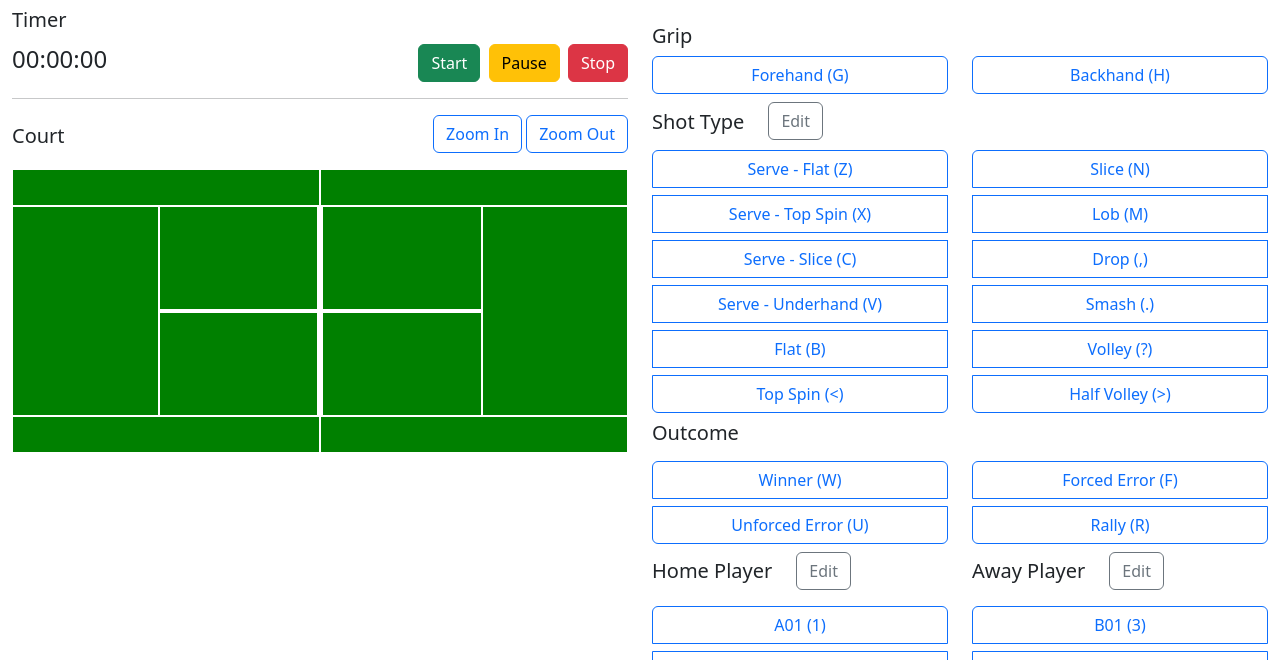
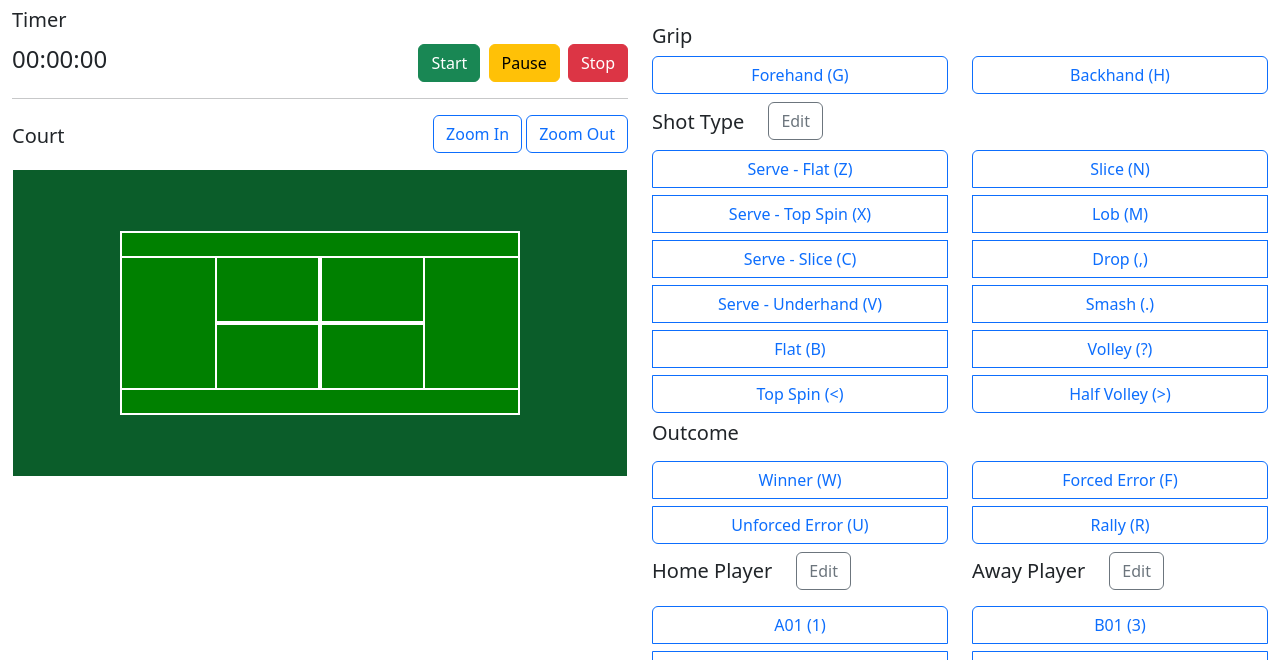
Before and after one commit to indicium15/event-tracker, a Flask app: page /tennis/ in a window 1280 px wide. Shown: the part 56-716 px from the top of the page. Run offline with Flask 3, Linux system fonts and the light colour scheme; some libraries are stand-ins or nearby versions.

Commit message:
Fix report and CSV endpoint calling in js file, fix plotting in tennis backend

```diff
--- a/floorball/routes.py
+++ b/floorball/routes.py
@@ -78,8 +78,7 @@ def download_csv():
         "y",
         "x2",
         "y2",
-        "xG",
-        "xSave",
+        # xG and xSave removed for floorball
     ]
     writer = csv.DictWriter(proxy, fieldnames=fieldnames)
 
--- a/football/templates/football_index.html
+++ b/football/templates/football_index.html
@@ -469,7 +469,7 @@
               A14 (R)
             </button>
             <button id="homePlayerButton15" class="btn btn-outline-primary player-button"
-              onclick="setPlayer(this, 15);">
+              onclick="setPlayer('home', 15);">
               A15 (T)
             </button>
             <button id="homePlayerButton16" class="btn btn-outline-primary player-button"
--- a/tennis/routes.py
+++ b/tennis/routes.py
@@ -11,6 +11,14 @@ import matplotlib.pyplot as plt
 from matplotlib.patches import Rectangle
 from reportlab.pdfbase.pdfmetrics import stringWidth
 plt.switch_backend("Agg")
+
+# Dimensions in METERS (match your JS: COURT 23.77m x 10.97m)
+COURT_LEN_M = 23.77
+COURT_WID_M = 10.97
+
+# Run-off each side (meters) – baseline direction (length) and sideline direction (width)
+RUNOFF_LEN_M = 6.40  # behind each baseline
+RUNOFF_WID_M = 3.66  # beyond each sideline
 
 bp = Blueprint(
     "tennis",
@@ -109,77 +117,97 @@ def download_pdf():
         headers={"Content-Disposition": "attachment; filename=report.pdf"},
     )
 
-def draw_tennis_court(ax, length=23.77, width=10.97, singles_margin=1.37, service_box_len=6.40, service_box_height=4.11):
-    half_len = length / 2
-    half_wid = width / 2
-    singles_half_wid = (width - 2 * singles_margin) / 2
+def draw_tennis_court(
+    ax,
+    length=COURT_LEN_M,
+    width=COURT_WID_M,
+    runoff_len=RUNOFF_LEN_M,
+    runoff_wid=RUNOFF_WID_M,
+    singles_margin=1.37,
+    service_box_len=6.40,
+    service_box_height=4.11,
+):
+    """
+    Draw full play surface (court + run-off) with the court rendered inside.
+    Coordinates are centered at (0,0), x along length (baseline-to-baseline),
+    y along width (sideline-to-sideline) – same as your JS.
+    """
+    # Half sizes
+    half_len = length / 2.0         # court half-length
+    half_wid = width / 2.0          # court half-width
+    surf_half_len = half_len + runoff_len   # surface half-length
+    surf_half_wid = half_wid + runoff_wid   # surface half-width
 
-    ax.set_xlim(-half_len, half_len)
-    ax.set_ylim(-half_wid, half_wid)
+    # Singles half-width (distance from centerline to singles sideline)
+    singles_half_wid = (width - 2.0 * singles_margin) / 2.0
+
+    # Axes span the **full surface**
+    ax.set_xlim(-surf_half_len, surf_half_len)
+    ax.set_ylim(-surf_half_wid, surf_half_wid)
     ax.set_aspect("equal")
 
-    # ✅ 1. Green background
-    background = Rectangle((-half_len, -half_wid), length, width,
-                           facecolor="green", edgecolor="none", zorder=0)
-    ax.add_patch(background)
+    # 1) Out-of-court background (dark green)
+    surface = Rectangle(
+        (-surf_half_len, -surf_half_wid),
+        2*surf_half_len,
+        2*surf_half_wid,
+        facecolor="#0b5d2a",
+        edgecolor="none",
+        zorder=0,
+    )
+    ax.add_patch(surface)
 
-    # ✅ 2. Outer court boundary
-    court = Rectangle((-half_len, -half_wid), length, width,
-                      linewidth=2, edgecolor="white", facecolor="none", zorder=1)
+    # 2) Court rectangle (lighter green) + white border (doubles lines/baselines)
+    court = Rectangle(
+        (-half_len, -half_wid),
+        2*half_len,
+        2*half_wid,
+        facecolor="#008000",
+        edgecolor="white",
+        linewidth=2,
+        zorder=1,
+    )
     ax.add_patch(court)
 
-    # Singles sidelines
-    ax.plot([-half_len, half_len], [singles_half_wid, singles_half_wid], color="white", lw=2, zorder=2)
+    # 3) Net (vertical line at x=0)
+    ax.plot([0, 0], [-half_wid, half_wid], color="white", lw=2, zorder=2)
+
+    # 4) Singles sidelines (horizontal lines at ±singles_half_wid)
+    ax.plot([-half_len, half_len], [singles_half_wid,  singles_half_wid],  color="white", lw=2, zorder=2)
     ax.plot([-half_len, half_len], [-singles_half_wid, -singles_half_wid], color="white", lw=2, zorder=2)
 
-    # Baselines
+    # 5) Baselines (vertical lines at ±half_len)
     ax.plot([-half_len, -half_len], [-half_wid, half_wid], color="white", lw=2, zorder=2)
-    ax.plot([half_len, half_len], [-half_wid, half_wid], color="white", lw=2, zorder=2)
+    ax.plot([ half_len,  half_len], [-half_wid, half_wid], color="white", lw=2, zorder=2)
 
-    # Net line
-    ax.plot([0, 0], [-half_wid, half_wid], color="white", lw=2, zorder=2)
+    # 6) Center service line (vertical) drawn only across service-box height
+    ax.plot([0, 0], [-service_box_height/2.0, service_box_height/2.0], color="white", lw=2, zorder=2)
 
-    # Center service line
-    ax.plot([0, 0], [-service_box_height / 2, service_box_height / 2], color="white", lw=2, zorder=2)
-
-    # Service boxes (now starting from singles sideline inward)
-    for direction in (1, -1):
-        if direction == 1:
-            # top service box: from net → up to singles line
-            y0 = 0
-        else:
-            # bottom service box: from bottom singles line → up to the net
-            y0 = -singles_half_wid
-
-        h = singles_half_wid  # always positive
-
-        # left half of the court
+    # 7) Service boxes (net → service line on each half, bounded by singles lines)
+    # Left half (x in [-service_box_len, 0]), right half (x in [0, service_box_len])
+    # Top half (y in [0, +singles_half_wid]), bottom half (y in [-singles_half_wid, 0])
+    for y0 in (0, -singles_half_wid):
+        h = singles_half_wid
+        # left service box
         ax.add_patch(Rectangle(
             (-service_box_len, y0),
-            service_box_len,       # positive width
-            h,                     # positive height
-            linewidth=2,
-            edgecolor="white",
-            facecolor="none",
-            zorder=2
+            service_box_len, h,
+            linewidth=2, edgecolor="white", facecolor="none", zorder=2
         ))
-        # right half
+        # right service box
         ax.add_patch(Rectangle(
             (0, y0),
-            service_box_len,
-            h,
-            linewidth=2,
-            edgecolor="white",
-            facecolor="none",
-            zorder=2
+            service_box_len, h,
+            linewidth=2, edgecolor="white", facecolor="none", zorder=2
         ))
 
-    ax.set_xticks([])
-    ax.set_yticks([])
+    # Clean axis
+    ax.set_xticks([]); ax.set_yticks([])
     for spine in ax.spines.values():
         spine.set_visible(False)
 
     return ax
+
 
 def create_pdf_report(shots):
     # Register the custom font
@@ -302,7 +330,24 @@ def create_pdf_report(shots):
             y_pos = (PAGE_HEIGHT / 10) * ori_height
             text_y_pos = (PAGE_HEIGHT / 10.5) * (ori_height - text_height)
             image = ImageReader(img_buffer)
-            pdf.drawImage(image, x=x_pos, y=y_pos, width=250, height=200)
+            # Preserve the PNG's aspect ratio when embedding in the PDF.
+            # ImageReader.getSize() returns (width, height) in pixels.
+            try:
+                img_w, img_h = image.getSize()
+            except Exception:
+                # Fallback: assume 4:3 if size can't be obtained
+                img_w, img_h = (4.0, 3.0)
+
+            max_w, max_h = 250.0, 200.0
+            scale = min(max_w / img_w, max_h / img_h)
+            draw_w = img_w * scale
+            draw_h = img_h * scale
+
+            # center the image inside the original (250x200) box
+            x_center = x_pos + (max_w - draw_w) / 2.0
+            y_center = y_pos + (max_h - draw_h) / 2.0
+
+            pdf.drawImage(image, x=x_center, y=y_center, width=draw_w, height=draw_h)
             pdf.setFont("Vera", 15)
             pdf.setFillColor("black")
             pdf.drawString(text_x_pos, text_y_pos, action)
--- a/tennis/static/index.css
+++ b/tennis/static/index.css
@@ -29,20 +29,44 @@ body {
   margin-bottom: 0 !important;
 }
 
+/* === NEW: variables driven by JS === */
+:root {
+  /* These will be set by JS so aspect ratio matches the extended surface */
+  --aspect-w: 23.77; /* fallback */
+  --aspect-h: 10.97; /* fallback */
+
+  /* Percentages (also set by JS) for placing the court inside the surface */
+  --court-w-pct: 100%;
+  --court-h-pct: 100%;
+  --runoff-x-pct: 0%;
+  --runoff-y-pct: 0%;
+}
+
+/* #pitch is now the full play surface (court + run-off) */
 #pitch {
   touch-action: none;
-  height: 100%;
   width: 100%;
-  aspect-ratio: 23.77 / 10.97;
-  background: #008000; /* tennis green */
+  aspect-ratio: var(--aspect-w) / var(--aspect-h);
+  background: #0b5d2a;  /* darker green for out-of-court */
   position: relative;
   border: 1px solid #fff;
   transition: transform 0.2s ease;
   font-size: 2vw;
 }
 
-/* Singles boundary lines: 1.37m from top/bottom (≈12.48% of 10.97m) */
-.singles-line {
+/* The actual court sits inside #pitch with margins = run-off */
+.court {
+  position: absolute;
+  left: var(--runoff-x-pct);
+  top: var(--runoff-y-pct);
+  width: var(--court-w-pct);
+  height: var(--court-h-pct);
+  background: #008000;  /* standard tennis green for in-bounds */
+  border: 2px solid #fff; /* doubles sidelines & baselines */
+}
+
+/* Scope lines to the court box */
+.court .singles-line {
   position: absolute;
   left: 0;
   right: 0;
@@ -50,16 +74,11 @@ body {
   background: white;
 }
 
-.singles-line.top {
-  top: 12.48%;
-}
+.court .singles-line.top { top: 12.48%; }
+.court .singles-line.bottom { bottom: 12.48%; }
 
-.singles-line.bottom {
-  bottom: 12.48%;
-}
-
-/* Service boxes: 4.11m high (≈37.45%) and 6.4m wide (≈26.93%) */
-.service-box {
+/* Service boxes remain proportional to the court */
+.court .service-box {
   position: absolute;
   width: 26.93%;
   height: 37.45%;
@@ -67,21 +86,21 @@ body {
   border: 2px solid white;
 }
 
-.service-box.top {
+.court .service-box.top { top: 12.48%; }
+.court .service-box.bottom { top: calc(12.48% + 37.45%); }
+.court .service-box.left { left: 23.535%; }
+.court .service-box.right { right: 23.535%; }
+
+/* Center service line: draw only between service lines (optional polish) */
+.court::before {
+  content: "";
+  position: absolute;
+  left: 50%;
+  transform: translateX(-50%);
   top: 12.48%;
-}
-
-.service-box.bottom {
-  /* bottom: 12.48%; */
-  top: calc(12.48% + 37.45%);
-}
-
-.service-box.left {
-  left: 23.535%; /* (100 - 2×26.93) / 2 */
-}
-
-.service-box.right {
-  right: 23.535%;
+  height: 37.45%;
+  width: 2px;
+  background: #fff;
 }
 
 
@@ -93,17 +112,6 @@ body {
   margin-top: 10px;
 }
 
-#pitch:before {
-  content: "";
-  display: block;
-  position: absolute;
-  left: 50%;
-  top: 0;
-  bottom: 0;
-  width: 2px; /* Now a vertical line */
-  background: #fff;
-  transform: translateX(-50%);
-}
 
 .arrow-container {
   display: flex;
--- a/tennis/static/index.js
+++ b/tennis/static/index.js
@@ -1,9 +1,28 @@
-// const PITCH_W = 23.77; // meters (length)
-// const PITCH_H = 10.97; // meters (width)
-const PITCH_W = 2377; // centimeters
-const PITCH_H = 1097; // centimeters
+// Court dimensions (cm)
+const COURT_W = 2377; // length (baseline to baseline)
+const COURT_H = 1097; // width (sideline to sideline)
+let zoomLevel = 1;
 
-let zoomLevel = 1;
+// Run-off space (cm) – adjust to your needs.
+// Example: ~3.66 m at sides, ~6.40 m behind baselines (competition-friendly)
+const RUNOFF_Y = 366;  // left + right each
+const RUNOFF_X = 640;  // top + bottom each
+
+// Full play surface = court + run-off on both sides
+const PITCH_W = COURT_W + 2 * RUNOFF_X;
+const PITCH_H = COURT_H + 2 * RUNOFF_Y;
+
+// Push geometry to CSS so layout stays exact
+const rootStyle = document.documentElement.style;
+rootStyle.setProperty('--aspect-w', PITCH_W);
+rootStyle.setProperty('--aspect-h', PITCH_H);
+rootStyle.setProperty('--court-w-pct', `${(COURT_W / PITCH_W) * 100}%`);
+rootStyle.setProperty('--court-h-pct', `${(COURT_H / PITCH_H) * 100}%`);
+rootStyle.setProperty('--runoff-x-pct', `${(RUNOFF_X / PITCH_W) * 100}%`);
+rootStyle.setProperty('--runoff-y-pct', `${(RUNOFF_Y / PITCH_H) * 100}%`);
+
+// Make sure pitch is defined globally once
+const pitch = document.getElementById("pitch");
 
 function zoomIn() {
   zoomLevel += 0.1;
@@ -40,8 +59,8 @@ let awayShortcutMap = {
 // Initialize playerMap with default values for 16 players for both teams
 function initializePlayerMaps() {
   // Check if player maps are already in sessionStorage
-  const storedHomePlayerMap = sessionStorage.getItem('homePlayerMap');
-  const storedAwayPlayerMap = sessionStorage.getItem('awayPlayerMap');
+  const storedHomePlayerMap = sessionStorage.getItem('tennisHomePlayerMap');
+  const storedAwayPlayerMap = sessionStorage.getItem('tennisAwayPlayerMap');
 
   // Load from sessionStorage if available, else initialize with default values
   if (storedHomePlayerMap) {
@@ -63,7 +82,7 @@ function initializePlayerMaps() {
         name: `HomePlayer${i}`,
       };
     }
-    sessionStorage.setItem('homePlayerMap', JSON.stringify(homePlayerMap));
+    sessionStorage.setItem('tennisHomePlayerMap', JSON.stringify(homePlayerMap));
   }
 
   if (storedAwayPlayerMap) {
@@ -85,7 +104,7 @@ function initializePlayerMaps() {
         name: `AwayPlayer${i}`,
       };
     }
-    sessionStorage.setItem('awayPlayerMap', JSON.stringify(awayPlayerMap));
+    sessionStorage.setItem('tennisAwayPlayerMap', JSON.stringify(awayPlayerMap));
   }
 }
 
@@ -119,9 +138,9 @@ function updatePlayerNames(team) {
   }
   // Persist changes to sessionStorage
   if (team === "home") {
-    sessionStorage.setItem("homePlayerMap", JSON.stringify(homePlayerMap));
+    sessionStorage.setItem('tennisHomePlayerMap', JSON.stringify(homePlayerMap));
   } else {
-    sessionStorage.setItem("awayPlayerMap", JSON.stringify(awayPlayerMap));
+    sessionStorage.setItem('tennisAwayPlayerMap', JSON.stringify(awayPlayerMap));
   }
   //Close the modal
   if(prefix == "home"){
@@ -137,8 +156,8 @@ var currentPlayer = "";
 var currentPlayerName = "";
 var currentGrip = "";
 var currentOutcome = "";
-if (sessionStorage.getItem("rawShots")) {
-  var rawShots = JSON.parse(sessionStorage.getItem("rawShots"));
+if (sessionStorage.getItem("tennisRawShots")) {
+  var rawShots = JSON.parse(sessionStorage.getItem("tennisRawShots"));
   var shotsData = [];
 } else {
   var shotsData = [];
@@ -164,7 +183,7 @@ $(document).ready(function () {
   });
   console.log("table");
   console.log(table);
-  console.log("rawShots");
+  console.log("tennisRawShots");
   console.log(rawShots);
   if (rawShots.length > 0) {
     for (var i = 0; i < rawShots.length; i++) {
@@ -385,7 +404,7 @@ pitch.addEventListener("pointerup", function (event) {
       time: currentTime,
       player: currentPlayer,
     });
-    sessionStorage.setItem("rawShots", JSON.stringify(rawShots));
+    sessionStorage.setItem("tennisRawShots", JSON.stringify(rawShots));
     startX = null;
     startY = null;
     endX = null;
@@ -522,7 +541,7 @@ function removeShot(deleteButton) {
 
   if (rawShots && rowIndex !== undefined) {
     rawShots.splice(rowIndex, 1);
-    sessionStorage.setItem("rawShots", JSON.stringify(rawShots));
+    sessionStorage.setItem("tennisRawShots", JSON.stringify(rawShots));
     console.log("Updated rawShots: ", rawShots);
   }
   // Remove the row from the DataTable
@@ -652,7 +671,7 @@ function createArrow(x1, y1, x2, y2, id) {
 
 function downloadCSV() {
   console.log("Downloading CSV...");
-  fetch("/download_csv", {
+  fetch("/tennis/download_csv", {
     method: "POST",
     body: JSON.stringify(shotsData),
     headers: {
@@ -674,7 +693,7 @@ function downloadCSV() {
 
 function downloadPDF() {
   console.log("Downloading PDF...");
-  fetch("/download_pdf", {
+  fetch("/tennis/download_pdf", {
     method: "POST",
     body: JSON.stringify(shotsData),
     headers: {
--- a/tennis/templates/tennis_index.html
+++ b/tennis/templates/tennis_index.html
@@ -185,6 +185,8 @@
           <div class="row pitch-container mt-3">
             <div class="pitch-wrapper">
               <div id="pitch">
+                <div class="court">
+
                   <!-- Singles sidelines -->
                   <div class="singles-line top"></div>
                   <div class="singles-line bottom"></div>
@@ -194,6 +196,7 @@
                   <div class="service-box top right"></div>
                   <div class="service-box bottom left"></div>
                   <div class="service-box bottom right"></div>
+                </div>
               </div>
             </div>
           </div>
```
Also changed, not shown: floorball/static/index.js (+26 -45 lines), floorball/templates/floorball_index.html (+6 -11 lines), football/static/index.js (+19 -19 lines). Lines whose indentation alone changed are shown as unchanged.
